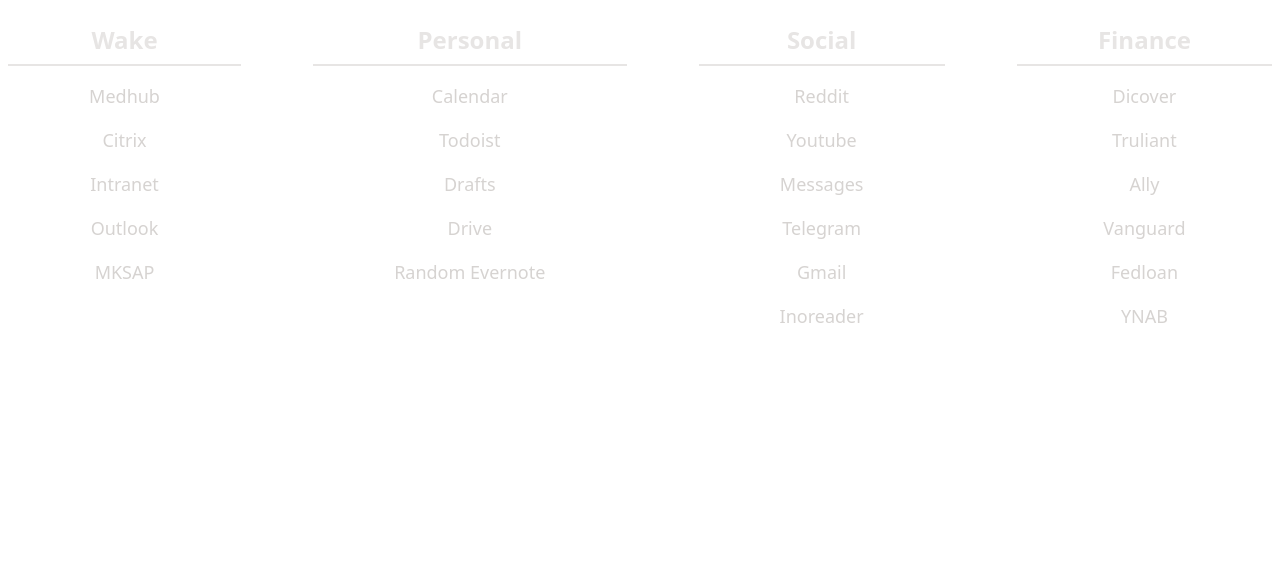
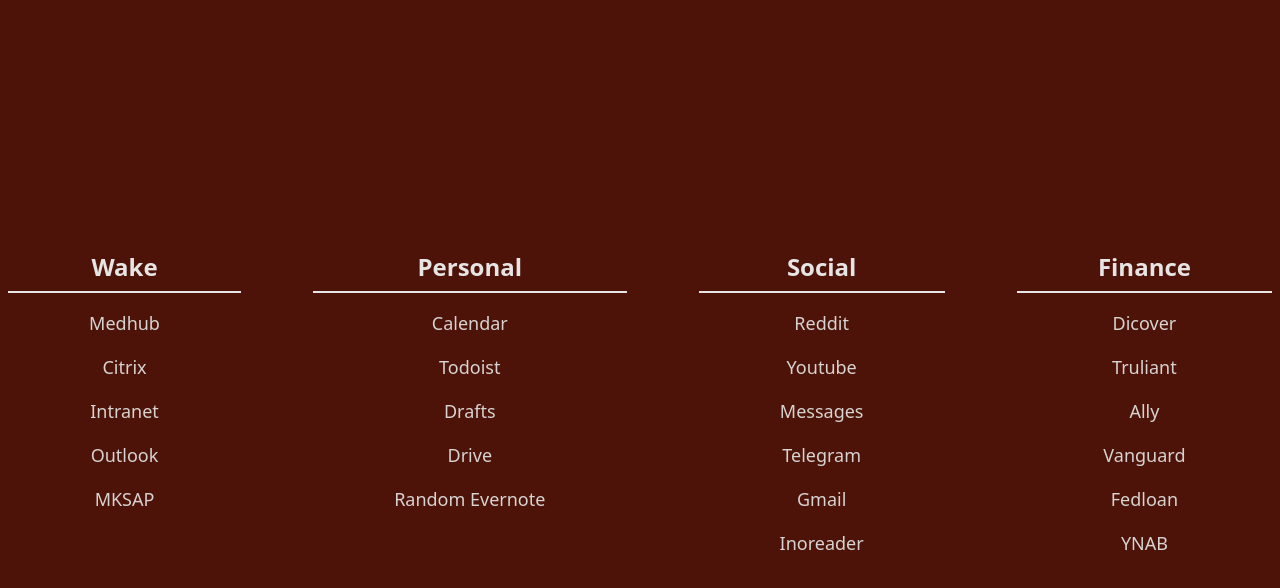
Before and after one commit to kangruixiang/sveltestartpage, a Svelte app: page / in a window 1280 px wide. Shown: the top 588 px of the page. Built offline with nearby package versions, Linux system fonts and the light colour scheme; the HTML template or start-up script is replaced by a standard one; a web font is replaced by a local one.

Commit message:
random color

```diff
--- a/src/App.svelte
+++ b/src/App.svelte
@@ -1,5 +1,23 @@
 <script>
 import Canvas from './components/Canvas.svelte';
+
+let hue = Math.floor(Math.random() * 100)
+    let saturation = Math.floor(Math.random() * 100)
+    let value = Math.floor(Math.random() * (30-5) + 5);
+    function hslToHex(h, s, l) {
+        l /= 100;
+        const a = s * Math.min(l, 1 - l) / 100;
+        const f = n => {
+        const k = (n + h / 30) % 12;
+        const color = l - a * Math.max(Math.min(k - 3, 9 - k, 1), -1);
+        return Math.round(255 * color).toString(16).padStart(2, '0');   // convert to Hex and prefix "0" if needed
+  };
+        return `#${f(0)}${f(8)}${f(4)}`;
+}
+console.log(hue, saturation, value)
+ let randomColor = hslToHex(hue, saturation, value)
+ console.log(randomColor)
+
 const sites = {
   "school":
     [{
@@ -98,16 +116,17 @@
     },
   ],}
 
+
+
+
+
+
 </script>
 
 <style lang="postcss" global>
   @tailwind base;
   @tailwind components;
   @tailwind utilities;
-  :global(body) {
-		height: 100vh;
-		background-color: #131313;
-	}
   @font-face {
     font-family: 'Concourse';
     src: url('fonts/concourse_3_regular.woff2') format('woff2');
@@ -126,7 +145,7 @@
 }
 </style>
 
-<main class="h-full flex justify-center">
+<main class="flex justify-center h-screen" style="background-color: {randomColor}">
 	<container class="container flex justify-center min-w-[80%]">
 		<Canvas {...sites} />
 	</container>
--- /dev/null
+++ b/src/components/Test.svelte
@@ -0,0 +1,9 @@
+<script>
+
+
+</script>
+
+<style></style>
+
+
+<div class="bg-[{color}] text-white h-40 w-40">this is a test</div>
--- a/tailwind.config.js
+++ b/tailwind.config.js
@@ -1,4 +1,5 @@
 module.exports = {
+  mode: "jit",
   content: ["./docs/index.html", "./src/**/*.svelte"],
   theme: {
     fontFamily: {
```
Also changed, not shown: 3 other files (tests, documents, lock files or other folders).
